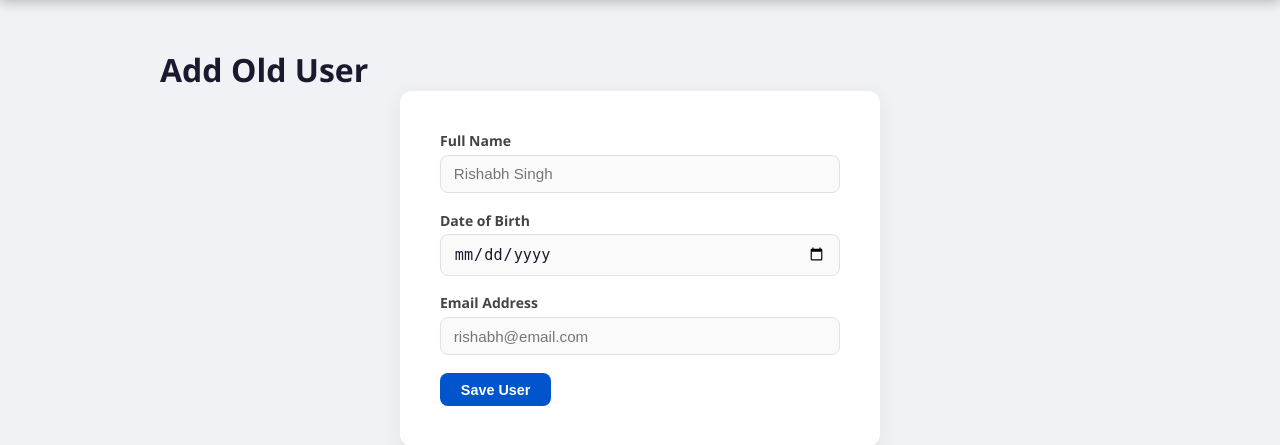
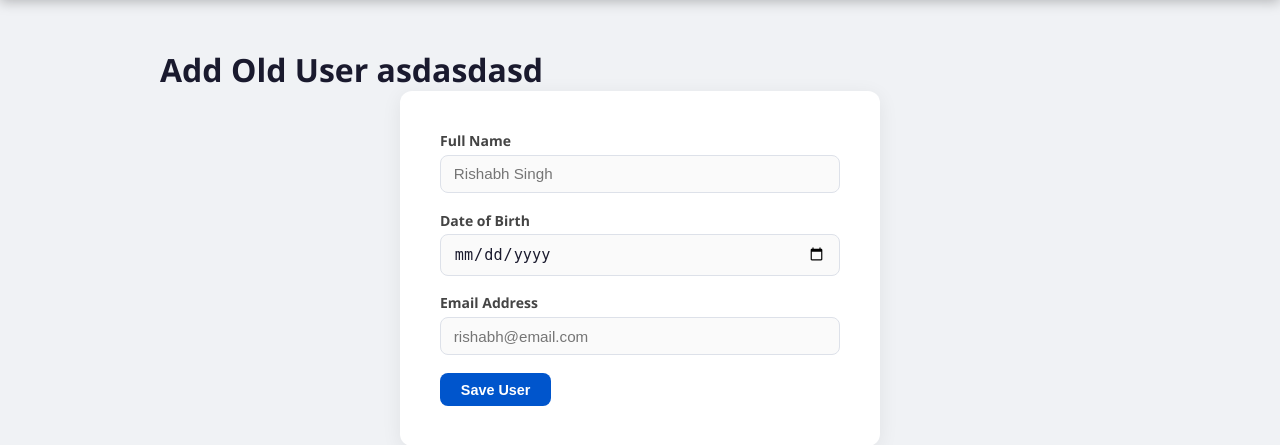
Before and after one commit to ShadowGaze/CICDProject, a Flask app: page / in a window 1280 px wide. Shown: the part 64-509 px from the top of the page. Run offline with Flask 3, Linux system fonts and the light colour scheme.

Commit message:
trigger ci cd workflow

```diff
--- a/templates/add_user.html
+++ b/templates/add_user.html
@@ -1,6 +1,6 @@
 {% extends "base.html" %}
 {% block content %}
-<h1>Add Old User</h1>
+<h1>Add Old User asdasdasd</h1>
 <div class="card">
   {% if error %}
   <p class="error"> {{ error }}</p>
```
